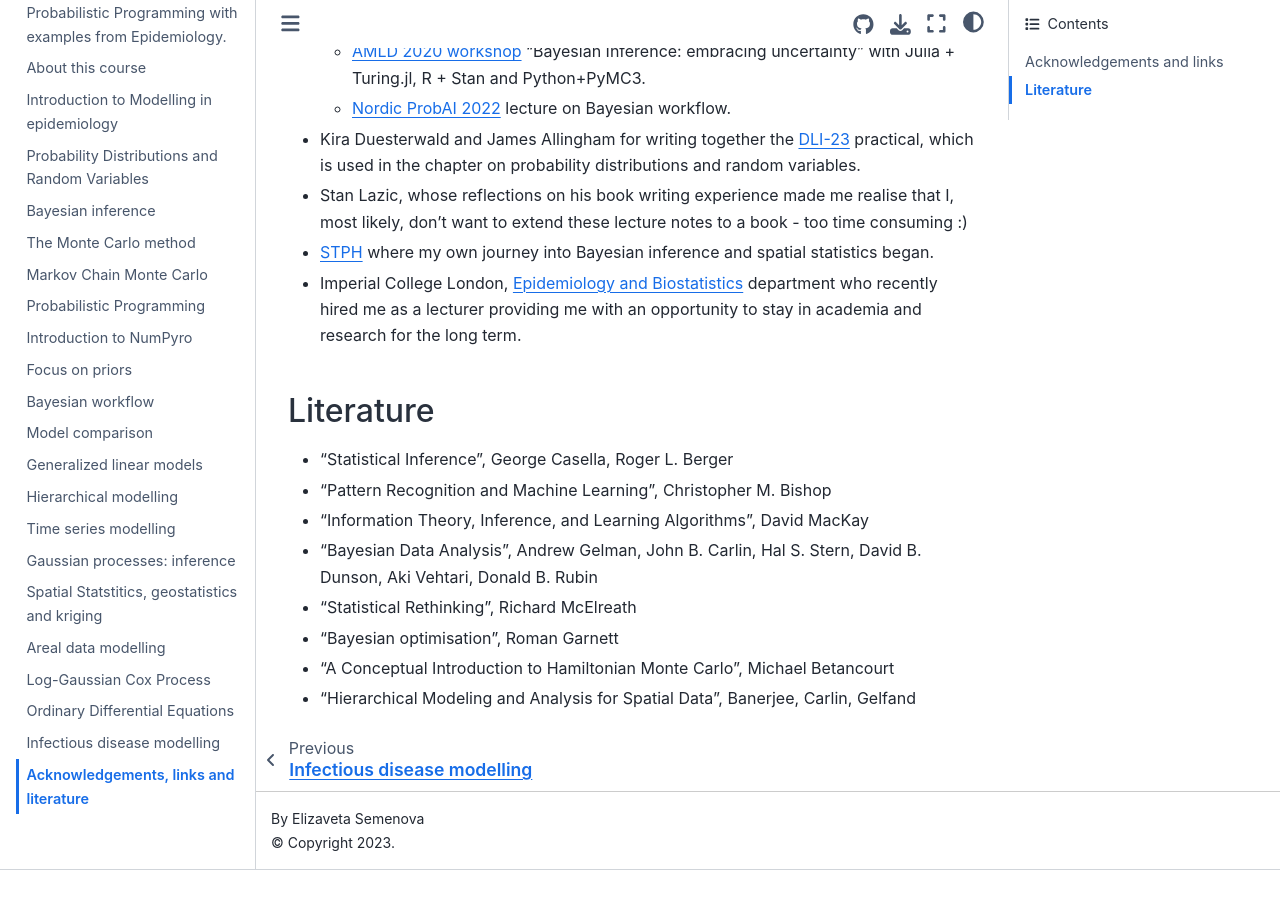
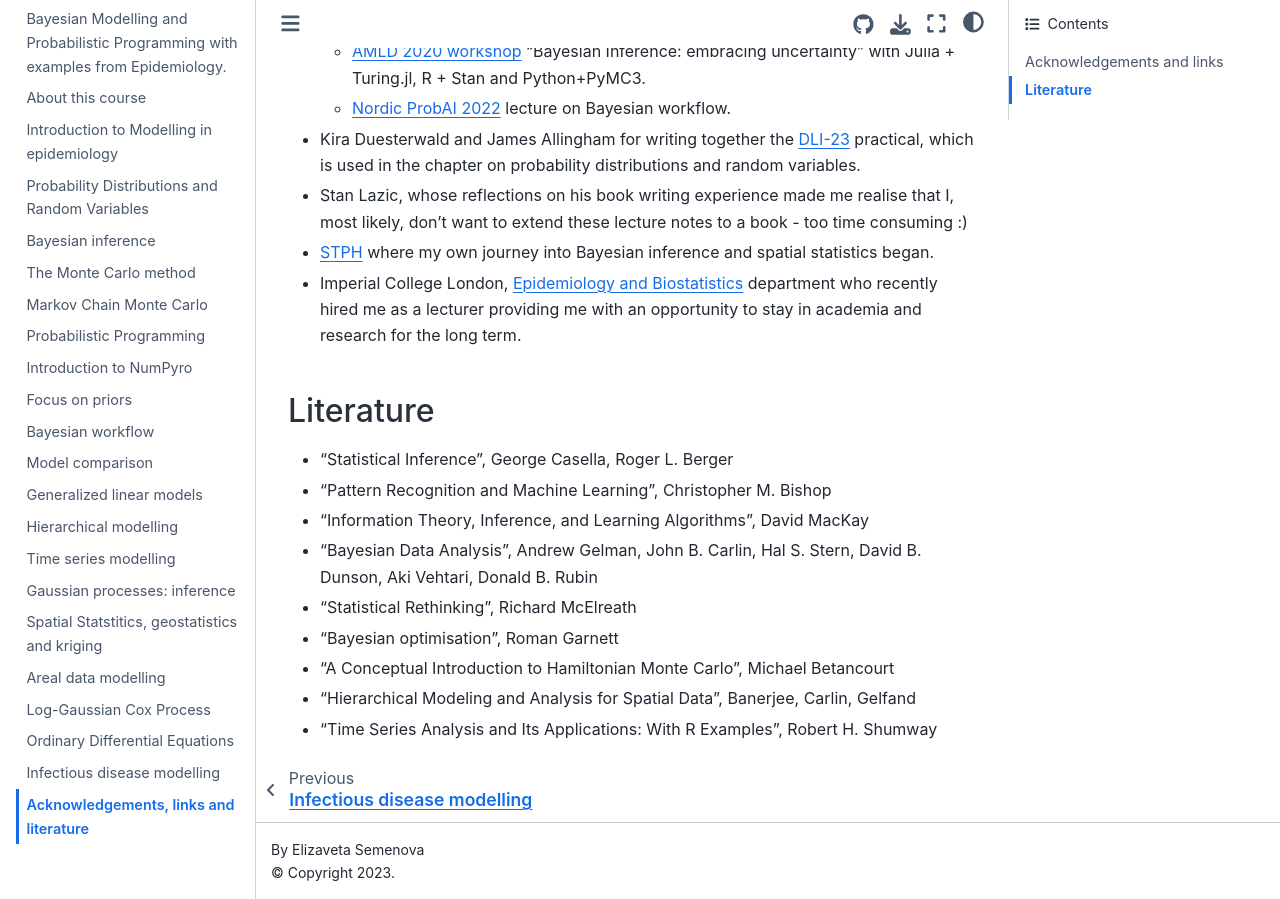
Before and after one commit to elizavetasemenova/prob-epi, a Jupyter Book: the page built from 999_acknowledgements.md, in a window 1280 px wide and 900 px high, scrolled down 787 px. Built offline with Jupyter Book 1.0.4 settings and Sphinx 7.4.7 and the Sphinx Book theme 1.1.4, drawn with Linux system fonts in a browser that asks for light colours; pages that are not in the unit, such as notebooks, are missing from menus; before the commit the page ends 1657 px from its top, so only the background shows below that.

Commit message:
add Shumway

```diff
--- a/999_acknowledgements.md
+++ b/999_acknowledgements.md
@@ -27,3 +27,4 @@
 - "Bayesian optimisation", Roman Garnett
 - "A Conceptual Introduction to Hamiltonian Monte Carlo", Michael Betancourt
 - "Hierarchical Modeling and Analysis for Spatial Data", Banerjee, Carlin, Gelfand
+- "Time Series Analysis and Its Applications: With R Examples", Robert H. Shumway
```
